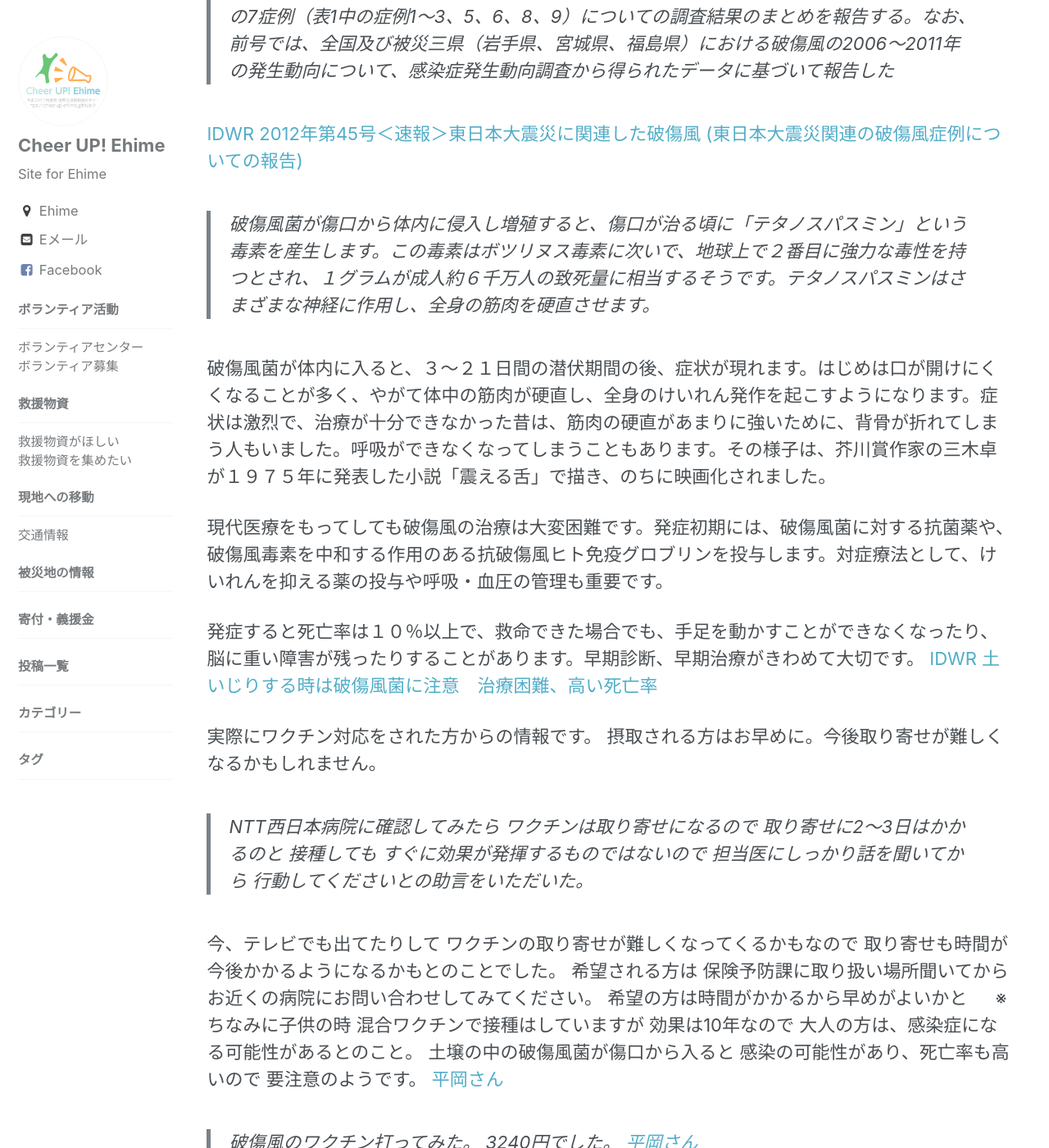
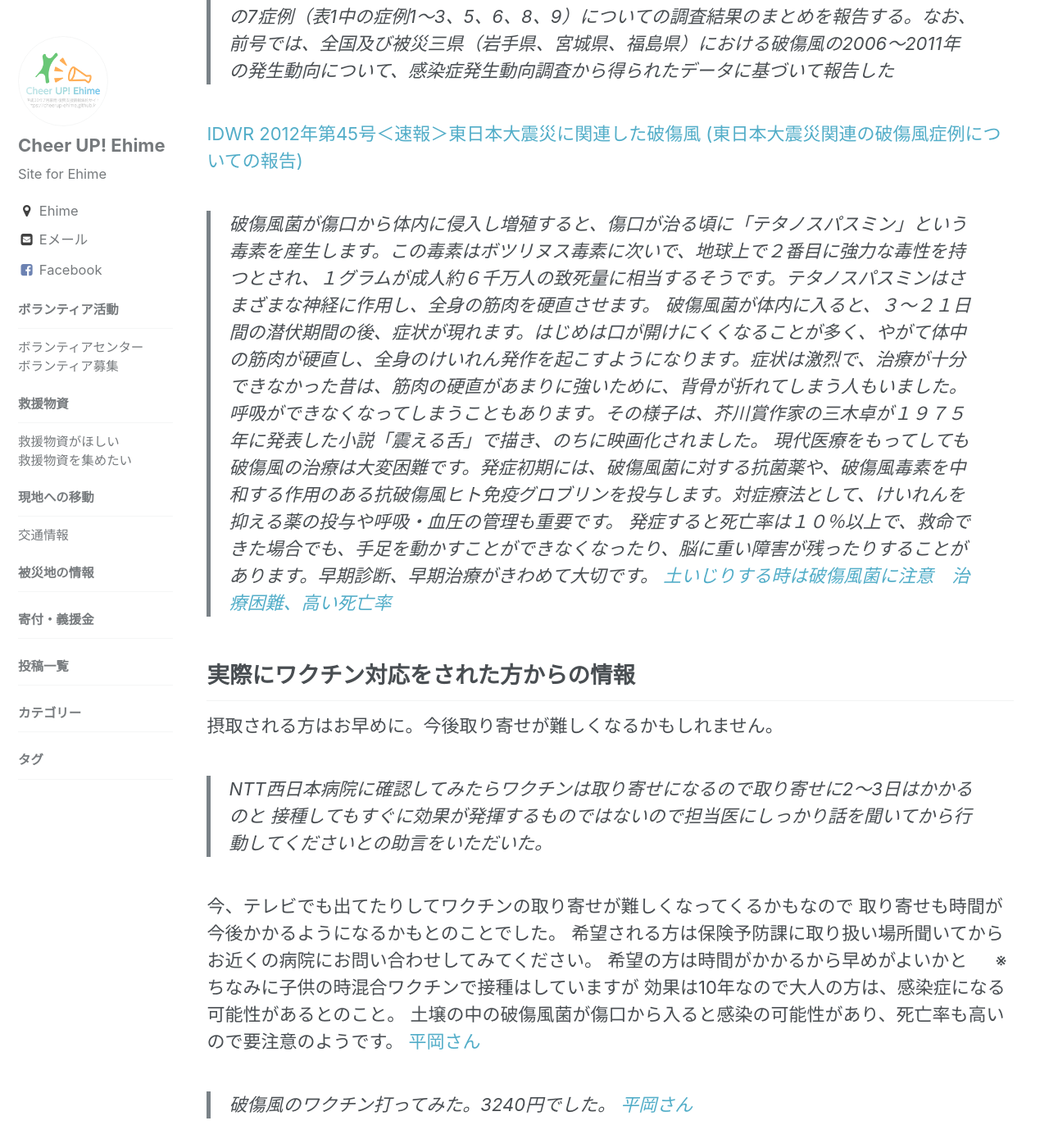
Before and after one commit to cheerup-ehime/cheerup-ehime.github.io, a Jekyll site: the page built from _posts/2018-07-11-hashohu.md, in a window 1280 px wide and 1400 px high, scrolled down 533 px. Shown: the whole window at 82% size. Built offline with Jekyll 4.4.1, drawn with Linux system fonts in a browser that asks for light colours.

Commit message:
破傷風情報追加（編集中）

```diff
--- a/_posts/2018-07-11-hashohu.md
+++ b/_posts/2018-07-11-hashohu.md
@@ -14,42 +14,26 @@
 
 [IDWR 2012年第45号＜速報＞東日本大震災に関連した破傷風 (東日本大震災関連の破傷風症例についての報告)](https://www.niid.go.jp/niid/ja/tetanis-m/tetanis-idwrs/2949-idwrs-1245.html)
 
->破傷風菌が傷口から体内に侵入し増殖すると、傷口が治る頃に「テタノスパスミン」という毒素を産生します。この毒素はボツリヌス毒素に次いで、地球上で２番目に強力な毒性を持つとされ、１グラムが成人約６千万人の致死量に相当するそうです。テタノスパスミンはさまざまな神経に作用し、全身の筋肉を硬直させます。
+> 破傷風菌が傷口から体内に侵入し増殖すると、傷口が治る頃に「テタノスパスミン」という毒素を産生します。この毒素はボツリヌス毒素に次いで、地球上で２番目に強力な毒性を持つとされ、１グラムが成人約６千万人の致死量に相当するそうです。テタノスパスミンはさまざまな神経に作用し、全身の筋肉を硬直させます。
+破傷風菌が体内に入ると、３～２１日間の潜伏期間の後、症状が現れます。はじめは口が開けにくくなることが多く、やがて体中の筋肉が硬直し、全身のけいれん発作を起こすようになります。症状は激烈で、治療が十分できなかった昔は、筋肉の硬直があまりに強いために、背骨が折れてしまう人もいました。呼吸ができなくなってしまうこともあります。その様子は、芥川賞作家の三木卓が１９７５年に発表した小説「震える舌」で描き、のちに映画化されました。
+現代医療をもってしても破傷風の治療は大変困難です。発症初期には、破傷風菌に対する抗菌薬や、破傷風毒素を中和する作用のある抗破傷風ヒト免疫グロブリンを投与します。対症療法として、けいれんを抑える薬の投与や呼吸・血圧の管理も重要です。
+発症すると死亡率は１０％以上で、救命できた場合でも、手足を動かすことができなくなったり、脳に重い障害が残ったりすることがあります。早期診断、早期治療がきわめて大切です。
+[土いじりする時は破傷風菌に注意　治療困難、高い死亡率](https://www.asahi.com/articles/ASL5R52YSL5RUBQU00Q.html)
 
-破傷風菌が体内に入ると、３～２１日間の潜伏期間の後、症状が現れます。はじめは口が開けにくくなることが多く、やがて体中の筋肉が硬直し、全身のけいれん発作を起こすようになります。症状は激烈で、治療が十分できなかった昔は、筋肉の硬直があまりに強いために、背骨が折れてしまう人もいました。呼吸ができなくなってしまうこともあります。その様子は、芥川賞作家の三木卓が１９７５年に発表した小説「震える舌」で描き、のちに映画化されました。
+## 実際にワクチン対応をされた方からの情報
+摂取される方はお早めに。今後取り寄せが難しくなるかもしれません。
+> NTT西日本病院に確認してみたらワクチンは取り寄せになるので取り寄せに2〜3日はかかるのと
+接種してもすぐに効果が発揮するものではないので担当医にしっかり話を聞いてから行動してくださいとの助言をいただいた。
 
-現代医療をもってしても破傷風の治療は大変困難です。発症初期には、破傷風菌に対する抗菌薬や、破傷風毒素を中和する作用のある抗破傷風ヒト免疫グロブリンを投与します。対症療法として、けいれんを抑える薬の投与や呼吸・血圧の管理も重要です。
-
-発症すると死亡率は１０％以上で、救命できた場合でも、手足を動かすことができなくなったり、脳に重い障害が残ったりすることがあります。早期診断、早期治療がきわめて大切です。
-[IDWR 土いじりする時は破傷風菌に注意　治療困難、高い死亡率](https://www.asahi.com/articles/ASL5R52YSL5RUBQU00Q.html)
-
-実際にワクチン対応をされた方からの情報です。
-摂取される方はお早めに。今後取り寄せが難しくなるかもしれません。
->NTT西日本病院に確認してみたら
-ワクチンは取り寄せになるので
-取り寄せに2〜3日はかかるのと
-接種しても
-すぐに効果が発揮するものではないので
-担当医にしっかり話を聞いてから
-行動してくださいとの助言をいただいた。
-
-今、テレビでも出てたりして
-ワクチンの取り寄せが難しくなってくるかもなので
+今、テレビでも出てたりしてワクチンの取り寄せが難しくなってくるかもなので
 取り寄せも時間が今後かかるようになるかもとのことでした。
-希望される方は
-保険予防課に取り扱い場所聞いてから
-お近くの病院にお問い合わせしてみてください。
+希望される方は保険予防課に取り扱い場所聞いてからお近くの病院にお問い合わせしてみてください。
 希望の方は時間がかかるから早めがよいかと
 
-※ちなみに子供の時
-混合ワクチンで接種はしていますが
-効果は10年なので
-大人の方は、感染症になる可能性があるとのこと。
-土壌の中の破傷風菌が傷口から入ると
-感染の可能性があり、死亡率も高いので
-要注意のようです。
+※ちなみに子供の時混合ワクチンで接種はしていますが
+効果は10年なので大人の方は、感染症になる可能性があるとのこと。
+土壌の中の破傷風菌が傷口から入ると感染の可能性があり、死亡率も高いので要注意のようです。
 [平岡さん](https://www.facebook.com/hiroaki.hiraoka.7/posts/1750839794993032)
 
->破傷風のワクチン打ってみた。
-3240円でした。
+> 破傷風のワクチン打ってみた。3240円でした。
 [平岡さん]([平岡さん](https://www.facebook.com/hiroaki.hiraoka.7/posts/1750839794993032))
```
